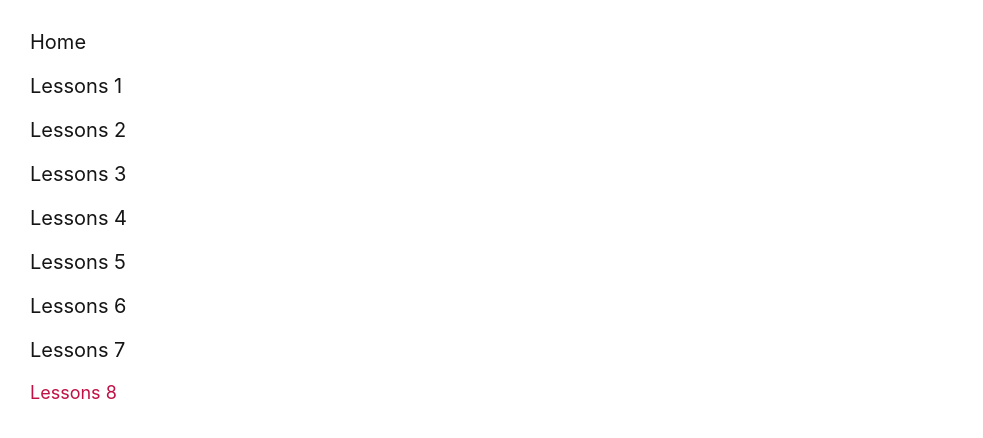
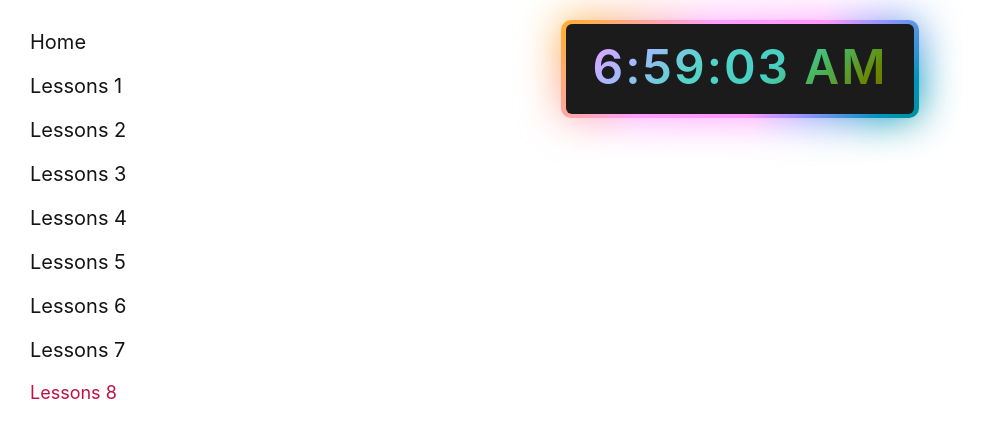
Before and after one commit to TemchenkoVolodymyr/Home-Works, a React (Create React App) app: page /lessons-8 in a window 1280 px wide. Shown: the top 438 px of the page, without its empty margins (0-983 px from the left). Built offline with nearby package versions, Linux system fonts and the light colour scheme.

Commit message:
create Component Clock,Tick

```diff
--- a/src/Lesson-8/Clock/Clock.js
+++ b/src/Lesson-8/Clock/Clock.js
@@ -1,20 +1,23 @@
-import React from 'react';
+import React, {useEffect, useState} from 'react';
 import Tick from "./Tick";
 
 const Clock = () => {
 
-  const tick = () => (
-        <Tick value="asd" date={new Date()}/>
+  let [time,setTime] = useState(new Date())
 
-  )
+  useEffect(() => {
+    let timeId = setInterval(() => {
+      setTime(new Date());
+    })
+
+    return () =>{
+      clearInterval(timeId)
+    }
+  })
   return (
-
     <>
-      {tick}
+      <Tick date={time}/>
     </>
-    // <div>
-    //   {tick}
-    // </div>
   )
 };
 
--- /dev/null
+++ b/src/Lesson-8/Clock/Tick.css
@@ -0,0 +1,56 @@
+.bookacket {
+    height: 98px;
+    width: 358px;
+    position: relative;
+    background: linear-gradient(
+            135deg
+            , #0fe6d2, #efd814, #f526dc);
+    border-radius: 10px;
+    cursor: default;
+    animation: animate 1.5s linear infinite;
+}
+.bookacket .uncomenkad,
+.bookacket span{
+    position: absolute;
+    top: 50%;
+    left: 50%;
+    transform: translate(-50%, -50%);
+}
+.bookacket .uncomenkad{
+    z-index: 999;
+    height: 90px;
+    width: 348px;
+    background: #1b1b1b;
+    border-radius: 6px;
+    text-align: center;
+}
+.uncomenkad .vemekunys {
+    line-height: 86px;
+    color: #fbf4f4;
+    font-size: 48px;
+    font-weight: 600;
+    letter-spacing: 2px;
+    background: linear-gradient(
+            135deg
+            , #05f3dc, #e4d01b, #f10bd5);
+    -webkit-background-clip: text;
+    -webkit-text-fill-color: transparent;
+    animation: animate 1.5s linear infinite;
+}
+@keyframes animate {
+    100%{
+        filter: hue-rotate(360deg);
+    }
+}
+.bookacket span{
+    height: 100%;
+    width: 100%;
+    border-radius: 10px;
+    background: inherit;
+}
+.bookacket span:first-child{
+    filter: blur(7px);
+}
+.bookacket span:last-child{
+    filter: blur(20px);
+}
--- a/src/Lesson-8/Clock/Tick.js
+++ b/src/Lesson-8/Clock/Tick.js
@@ -1,17 +1,23 @@
 import React, {useEffect, useState} from 'react';
+import "./Tick.css"
 
 const Tick = (props) => {
 
-
-  let [time,setTime] = useState("")
+  let [date, setDate] = useState(props.date)
 
   useEffect(() => {
-   setTime( props.date.toLocaleString())
+    setDate(props.date)
+
   },[props.date])
-console.log(props)
+
+
   return (
-    <div>
-      <p>Сейчас {time}</p>
+    <div className="bookacket">
+
+      <div className="uncomenkad">
+        <div className="vemekunys">{date.toLocaleTimeString()}</div>
+      </div>
+      <span></span>
     </div>
   );
 };
```
